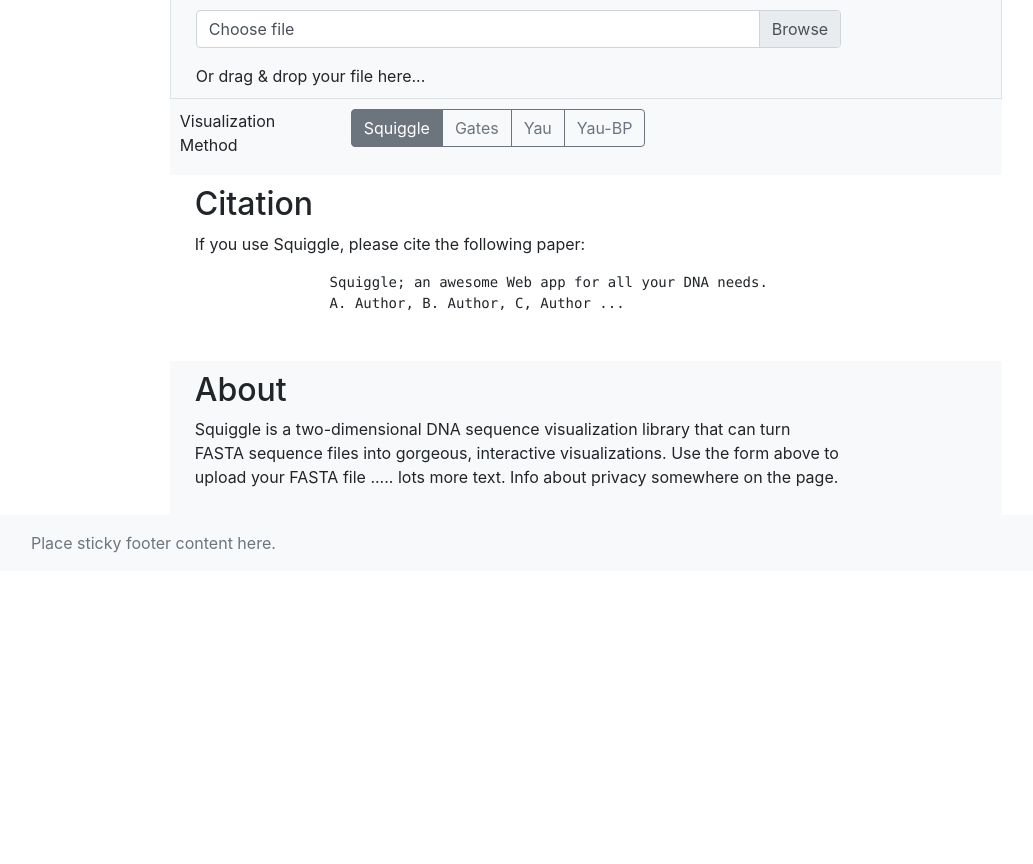
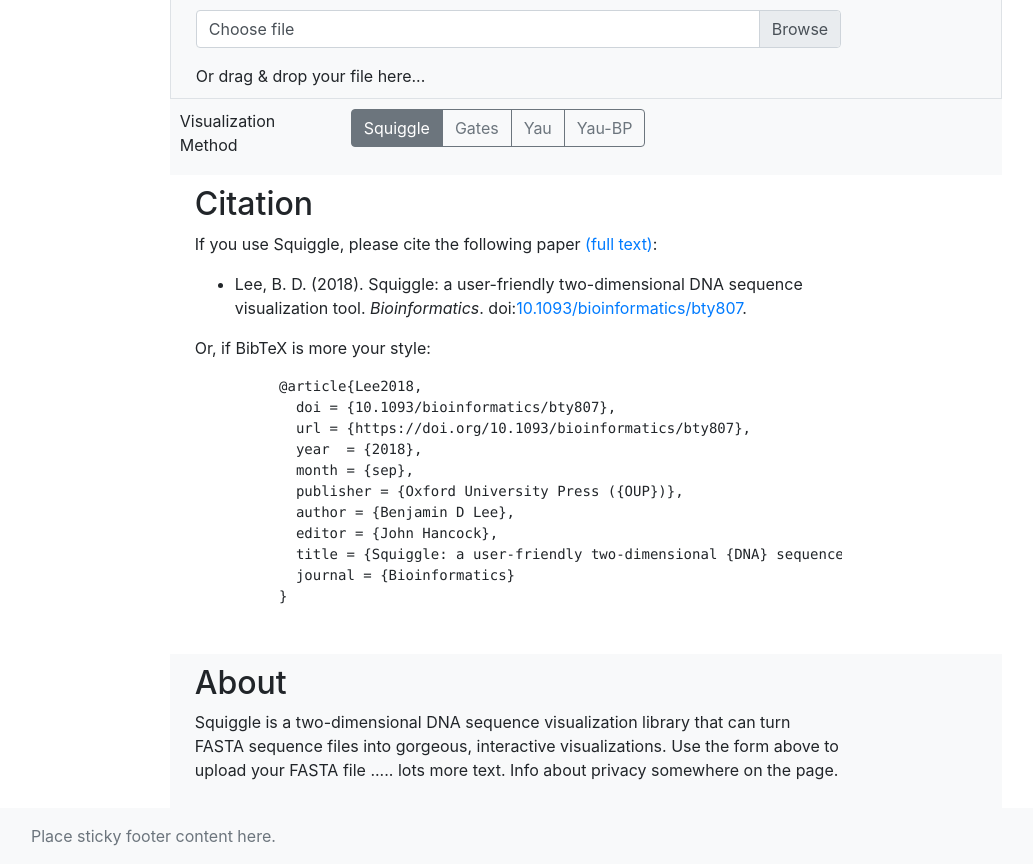
Before and after one commit to Benjamin-Lee/DNAvisualization.org, a Flask app: page / in a window 1280 px wide. Shown: the part 409-1273 px from the top of the page, without its empty margins (54-1087 px from the left). Before the commit the page ends 962 px from the top, so only its background shows below. Run offline with Flask 2, Linux system fonts and the light colour scheme; parts of the project's set-up code (start-up, migrations or seed data) failed here and were passed over; some libraries are stand-ins or nearby versions.

Commit message:
Add citation info

```diff
--- a/templates/index.html
+++ b/templates/index.html
@@ -108,11 +108,25 @@
     <div class="row center w-75">
       <div class="col-10">
         <h2>Citation</h2>
-        <p>If you use Squiggle, please cite the following paper:</p>
+        <p>If you use Squiggle, please cite the following paper <a href="https://academic.oup.com/bioinformatics/advance-article/doi/10.1093/bioinformatics/bty807/5104938?guestAccessKey=306f0370-1281-428b-aa8a-757d3c49d801">(full text)</a>:</p>
+        <ul>
+          <li> Lee, B. D. (2018). Squiggle: a user-friendly two-dimensional DNA sequence visualization tool. <span style="font-style: italic">Bioinformatics</span>. doi:<a href="https://doi.org/10.1093/bioinformatics/bty807">10.1093/bioinformatics/bty807</a>.</li>
+
+        </ul>
+        <p>Or, if BibTeX is more your style:</p>
         <pre>
-                Squiggle; an awesome Web app for all your DNA needs.
-                A. Author, B. Author, C, Author ...
-                </pre>
+          @article{Lee2018,
+            doi = {10.1093/bioinformatics/bty807},
+            url = {https://doi.org/10.1093/bioinformatics/bty807},
+            year  = {2018},
+            month = {sep},
+            publisher = {Oxford University Press ({OUP})},
+            author = {Benjamin D Lee},
+            editor = {John Hancock},
+            title = {Squiggle: a user-friendly two-dimensional {DNA} sequence visualization tool},
+            journal = {Bioinformatics}
+          }
+        </pre>
       </div>
     </div>
     <div class="row center w-75 bg-light">
```
